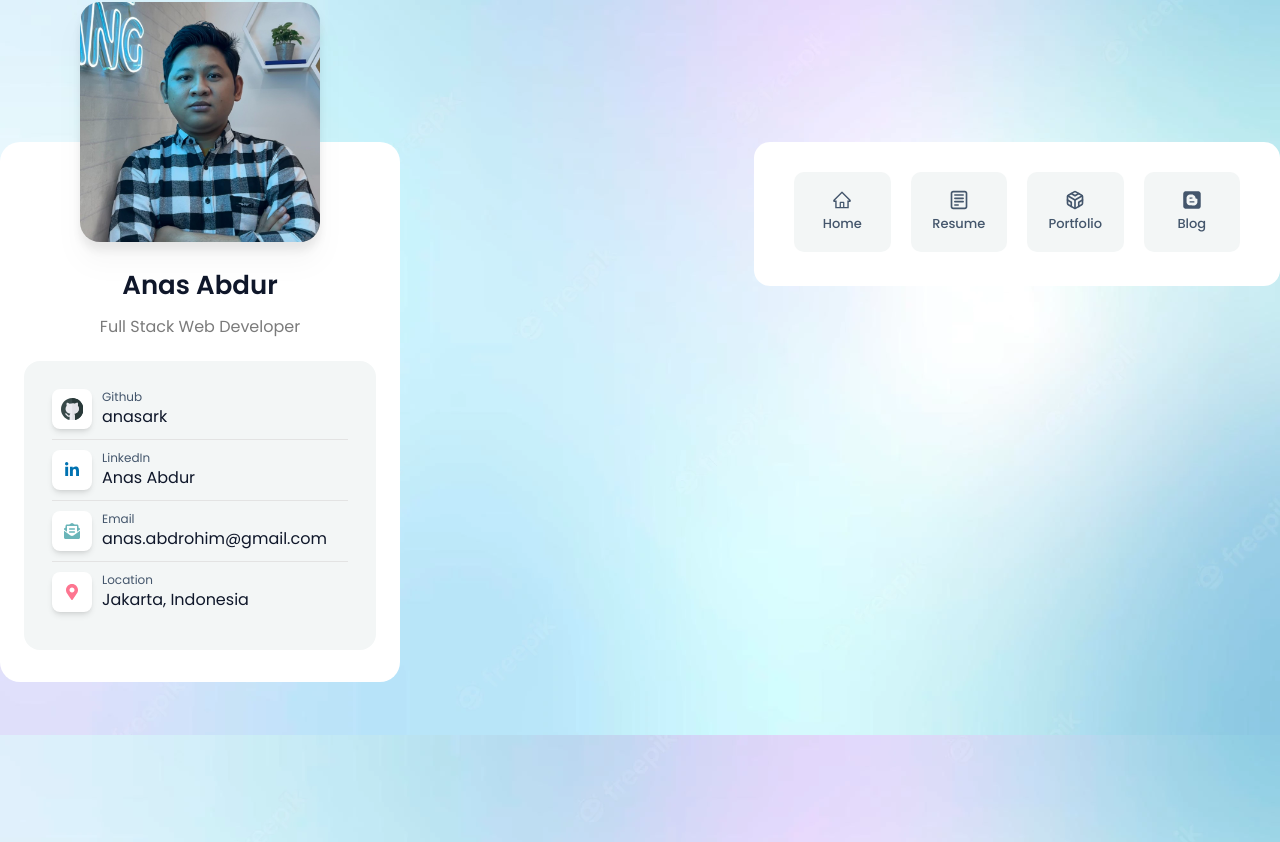
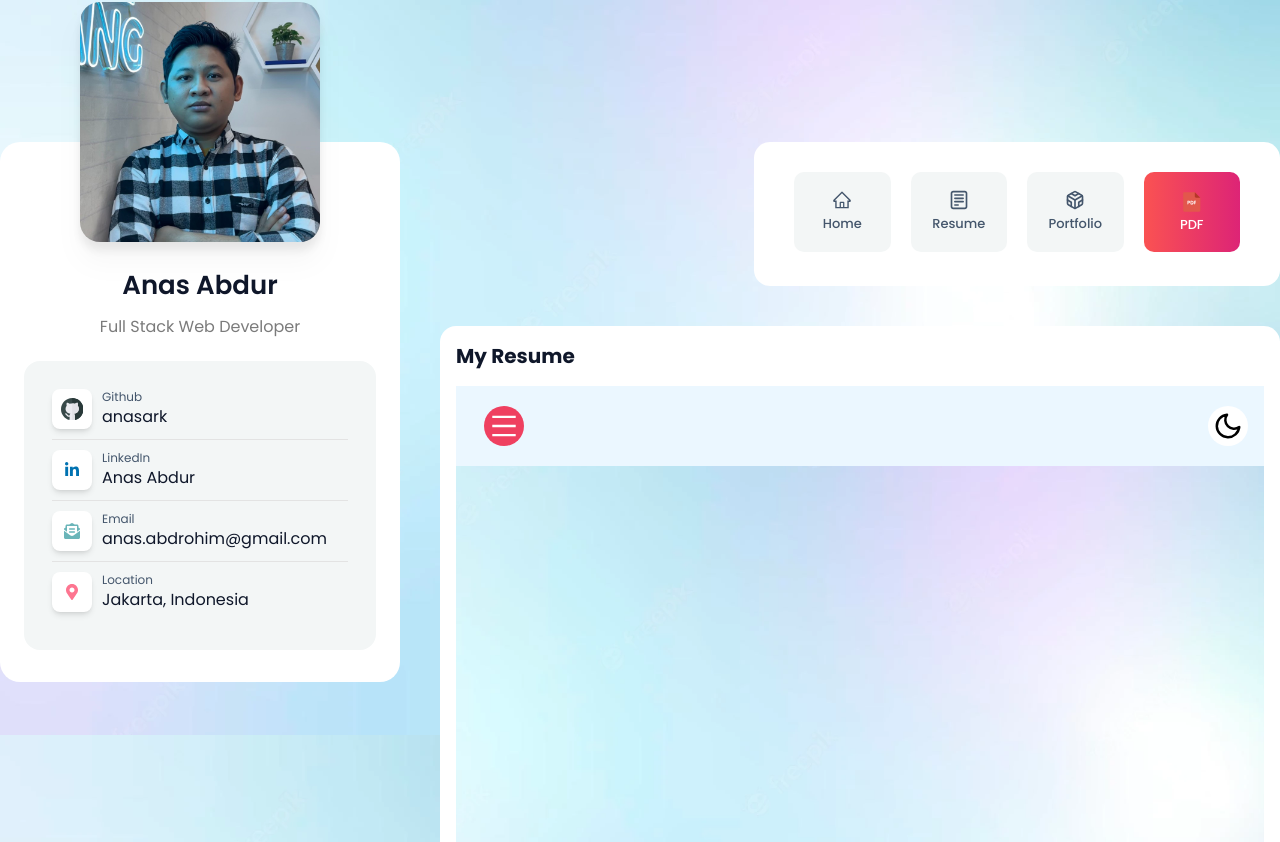
Before and after one commit to anasark/profile, a Vue app: page /pdf in a window 1280 px wide. Shown: the part 118-960 px from the top of the page. Built offline with nearby package versions, Linux system fonts and the light colour scheme; what aos-vue would draw is missing.

Commit message:
update menu, add pdf page, add robot.txt, add meta

```diff
--- a/index.html
+++ b/index.html
@@ -5,7 +5,18 @@
   <meta charset="UTF-8">
   <link rel="icon" href="/favicon.ico">
   <meta name="viewport" content="width=device-width, initial-scale=1.0">
+
+  <!-- Meta Description -->
+    <meta name="description" content="Anas Abdur Rohim - Web Developer with 5+ years of experience. Pengembang Web dengan pengalaman lebih dari 5 tahun dalam pembuatan dan pemeliharaan aplikasi web.">
+
+    <!-- Optional additional meta -->
+    <meta name="author" content="Anas Abdur Rohim">
+    <meta name="keywords" content="Web Developer, Full Stack, Laravel, React, Vue, Anas Abdur Rohim, Programmer Indonesia, Developer Jakarta">
+    <meta name="language" content="id,en">
+    <meta name="robots" content="index, follow">
+
   <title>Anas Abdur</title>
+
   <link
     href="https://fonts.googleapis.com/css2?family=Poppins:wght@300;400;500;600;700&family=Roboto+Slab:wght@300;400;500;600;700;800;900&display=swap"
     rel="stylesheet">
--- a/src/components/ThemeOne/Menu.vue
+++ b/src/components/ThemeOne/Menu.vue
@@ -40,15 +40,15 @@
 
   <RouterLink
     @click="clickHandle"
-    to="/blogs"
+    to="/pdf"
     class="cursor-pointer transition-all duration-300 ease-in-out font-poppins text-gray-lite font-medium flex text-xtiny items-center"
     :class="{
       [mobile_menu_class]: is_mobile,
       [dekstop_menu_class]: !is_mobile,
     }"
   >
-    <IconBlog />
-    Blog
+    <IconPdf />
+    PDF
   </RouterLink>
 </template>
 
@@ -56,7 +56,7 @@
 import IconHome from "./icons/menu/IconHome.vue";
 import IconResume from "./icons/menu/IconResume.vue";
 import IconPortfolio from "./icons/menu/IconPortfolio.vue";
-import IconBlog from "./icons/menu/IconBlog.vue";
+import IconPdf from "./icons/menu/IconPdf.vue";
 
 export default {
   name: "Menu",
@@ -70,7 +70,7 @@ export default {
         "pl-4 py-2.5 md:px-4 xl:px-5 dark:text-white dark:hover:text-[#FA5252] hover:text-[#FA5252] is-mobile",
     };
   },
-  components: { IconResume, IconHome, IconPortfolio, IconBlog },
+  components: { IconResume, IconHome, IconPortfolio, IconPdf },
   methods: {
     clickHandle() {
       if (this.is_mobile) {
--- /dev/null
+++ b/src/components/ThemeOne/icons/menu/IconPdf.vue
@@ -0,0 +1,27 @@
+<template>
+  <svg
+    xmlns="http://www.w3.org/2000/svg"
+    xmlns:xlink="http://www.w3.org/1999/xlink"
+    height="2em"
+    width="1.5em"
+    version="1.1"
+    id="Layer_1"
+    viewBox="0 0 309.267 309.267"
+    xml:space="preserve"
+  >
+    <g>
+      <path
+        style="fill: #e2574c"
+        d="M38.658,0h164.23l87.049,86.711v203.227c0,10.679-8.659,19.329-19.329,19.329H38.658   c-10.67,0-19.329-8.65-19.329-19.329V19.329C19.329,8.65,27.989,0,38.658,0z"
+      />
+      <path
+        style="fill: #b53629"
+        d="M289.658,86.981h-67.372c-10.67,0-19.329-8.659-19.329-19.329V0.193L289.658,86.981z"
+      />
+      <path
+        style="fill: #ffffff"
+        d="M217.434,146.544c3.238,0,4.823-2.822,4.823-5.557c0-2.832-1.653-5.567-4.823-5.567h-18.44   c-3.605,0-5.615,2.986-5.615,6.282v45.317c0,4.04,2.3,6.282,5.412,6.282c3.093,0,5.403-2.242,5.403-6.282v-12.438h11.153   c3.46,0,5.19-2.832,5.19-5.644c0-2.754-1.73-5.49-5.19-5.49h-11.153v-16.903C204.194,146.544,217.434,146.544,217.434,146.544z    M155.107,135.42h-13.492c-3.663,0-6.263,2.513-6.263,6.243v45.395c0,4.629,3.74,6.079,6.417,6.079h14.159   c16.758,0,27.824-11.027,27.824-28.047C183.743,147.095,173.325,135.42,155.107,135.42z M155.755,181.946h-8.225v-35.334h7.413   c11.221,0,16.101,7.529,16.101,17.918C171.044,174.253,166.25,181.946,155.755,181.946z M106.33,135.42H92.964   c-3.779,0-5.886,2.493-5.886,6.282v45.317c0,4.04,2.416,6.282,5.663,6.282s5.663-2.242,5.663-6.282v-13.231h8.379   c10.341,0,18.875-7.326,18.875-19.107C125.659,143.152,117.425,135.42,106.33,135.42z M106.108,163.158h-7.703v-17.097h7.703   c4.755,0,7.78,3.711,7.78,8.553C113.878,159.447,110.863,163.158,106.108,163.158z"
+      />
+    </g>
+  </svg>
+</template>
--- a/src/router/index.js
+++ b/src/router/index.js
@@ -20,9 +20,9 @@ const router = createRouter({
       component: () => import('@/views/ThemeOne/PortfolioView.vue')
     },
     {
-      path: '/blogs',
-      name: 'blogs',
-      component: () => import('@/views/ThemeOne/BlogView.vue')
+      path: '/pdf',
+      name: 'PDF',
+      component: () => import('@/views/ThemeOne/ResumePDF.vue')
     },
   ]
 })
--- /dev/null
+++ b/src/views/ThemeOne/ResumePDF.vue
@@ -0,0 +1,29 @@
+<template>
+  <div class="pdf-container">
+    <h1 class="text-xl font-bold mb-4">My Resume</h1>
+    <iframe
+      :src="pdfUrl"
+      width="100%"
+      height="800px"
+      frameborder="0"
+      allowfullscreen
+    ></iframe>
+    <div class="mt-4 justify-items-end">
+      <a :href="pdfUrl" download class=" dark:text-[#FA5252] text-[#FA5252] lg:text-white lg:dark:text-white lg:bg-gradient-to-r from-[#FA5252] to-[#DD2476] router-link-exact-active cursor-pointer transition-all duration-300 ease-in-out font-poppins text-gray-lite font-medium flex text-xtiny items-center w-40 h-10 rounded-[10px] bg-[#F3F6F6] mx-0 dark:text-[#A6A6A6] justify-center flex-col dark:hover:text-white dark:bg-[#212425] hover:text-white hover:bg-gradient-to-r from-[#FA5252] to-[#DD2476]">
+        Download PDF
+      </a>
+    </div>
+  </div>
+</template>
+
+<script setup>
+const pdfUrl = 'data/resume.pdf'
+</script>
+
+<style scoped>
+.pdf-container {
+  max-width: 960px;
+  margin: 0 auto;
+  padding: 1rem;
+}
+</style>
```
Also changed, not shown: public/data/resume.json (+15 -1 lines), public/data/blog.json (indentation only), public/robots.txt (added), 2 other files (tests, documents, lock files or other folders).
